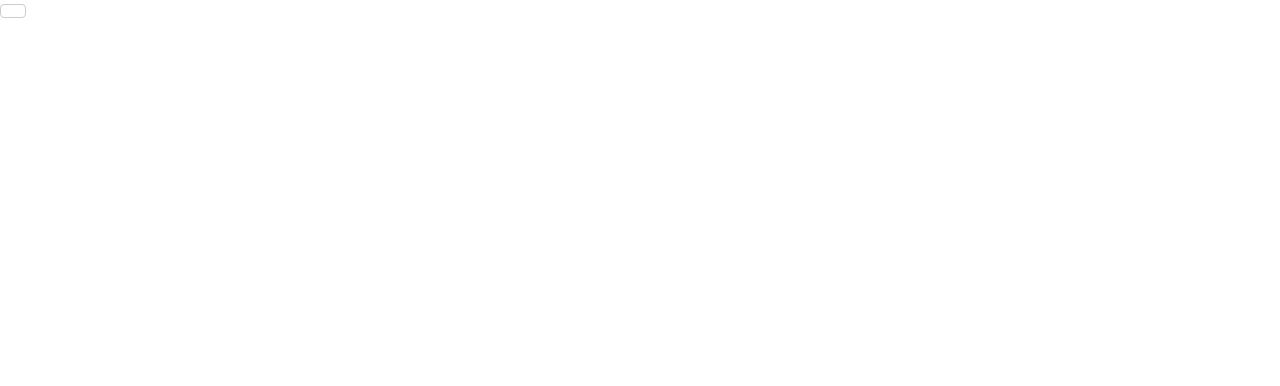
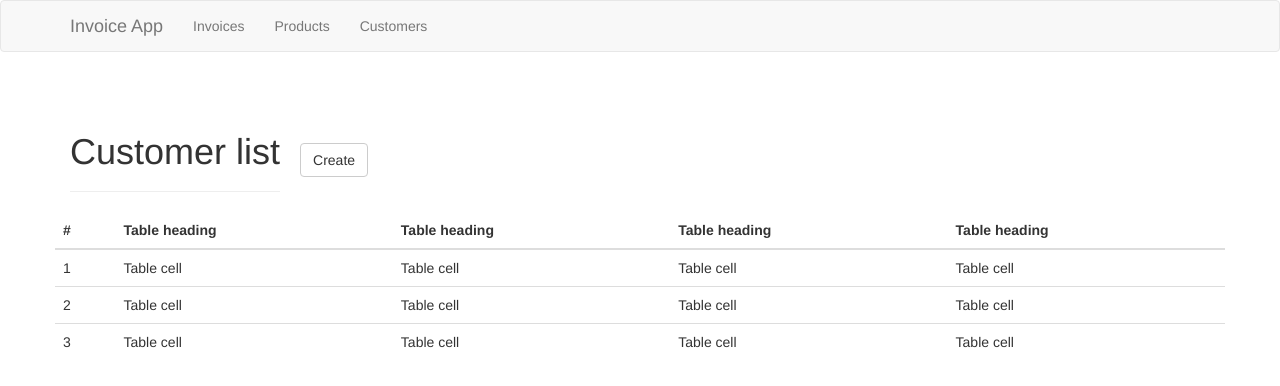
Before and after one commit to fdsea/react-app, a React app: page / in a window 1280 px wide. Shown: the top 386 px of the page. Built offline with nearby package versions, Linux system fonts and the light colour scheme.

Commit message:
bootstrap layout customers

```diff
--- a/src/app.jsx
+++ b/src/app.jsx
@@ -1,17 +1,14 @@
 import React from 'react';
 import { render } from 'react-dom';
 import { Button } from 'react-bootstrap';
+import ButtonA from './button';
+import CustomersTable from './customersTable';
 import 'react-select/dist/react-select.css';
 
-class Exp extends React.Component{
 
-	render(){
-		return(
-			<div>
-				<Button />
-			</div>
-		);
-	}
-}
 
-render(<Exp/>, document.getElementById('app-root'));
+render(<div>
+<ButtonA />
+<CustomersTable />
+	</div>
+, document.getElementById('app-root'));
--- /dev/null
+++ b/src/button.jsx
@@ -0,0 +1,34 @@
+import React from 'react';
+import {Navbar,MenuItem, NavDropdown, Nav, NavItem, PageHeader, Grid, Row, Col, Button} from 'react-bootstrap';
+
+class ButtonA extends React.Component {
+	render(){
+		return(
+			<div>
+    		 <Navbar>
+    			<Navbar.Header>
+      				<Navbar.Brand>
+        			<a href="#">Invoice App</a>
+      				</Navbar.Brand>
+      			    <Navbar.Toggle />
+   				</Navbar.Header>
+                <Navbar.Collapse>
+                  <Nav>
+                    <NavItem eventKey={1} href="#">Invoices</NavItem>
+                    <NavItem eventKey={2} href="#">Products</NavItem>
+	            	<NavItem eventKey={2} href="#">Customers</NavItem>
+                  </Nav>
+                </Navbar.Collapse>
+            </Navbar>
+				<Grid>
+					 <Row className="show-grid">
+      					<Col xs={12} md={8}><PageHeader style={{display: 'inline-block'}}>Customer list</PageHeader><Button style={{display: 'inline-block', marginLeft: '20px'}}>Create</Button></Col>
+
+    				</Row>
+				</Grid>
+
+		</div>
+		);
+	}
+}
+export default ButtonA;
--- /dev/null
+++ b/src/customersTable.jsx
@@ -0,0 +1,48 @@
+import React from 'react';
+import {Table, Grid, Row, Col} from 'react-bootstrap';
+
+class CustomersTable extends React.Component{
+	render(){
+		return(
+			<Grid>
+				<Row>
+			      <Table responsive>
+                    <thead>
+                      <tr>
+                        <th>#</th>
+                        <th>Table heading</th>
+                        <th>Table heading</th>
+                        <th>Table heading</th>
+                        <th>Table heading</th>
+                      </tr>
+                    </thead>
+                    <tbody>
+                      <tr>
+                        <td>1</td>
+                        <td>Table cell</td>
+                        <td>Table cell</td>
+                        <td>Table cell</td>
+                        <td>Table cell</td>
+                      </tr>
+                      <tr>
+                        <td>2</td>
+                        <td>Table cell</td>
+                        <td>Table cell</td>
+                        <td>Table cell</td>
+                        <td>Table cell</td>
+                      </tr>
+                      <tr>
+                        <td>3</td>
+                        <td>Table cell</td>
+                        <td>Table cell</td>
+                        <td>Table cell</td>
+                        <td>Table cell</td>
+                      </tr>
+                    </tbody>
+          	      </Table>
+				</Row>
+			</Grid>
+		);
+	}
+}
+export default CustomersTable;
```
